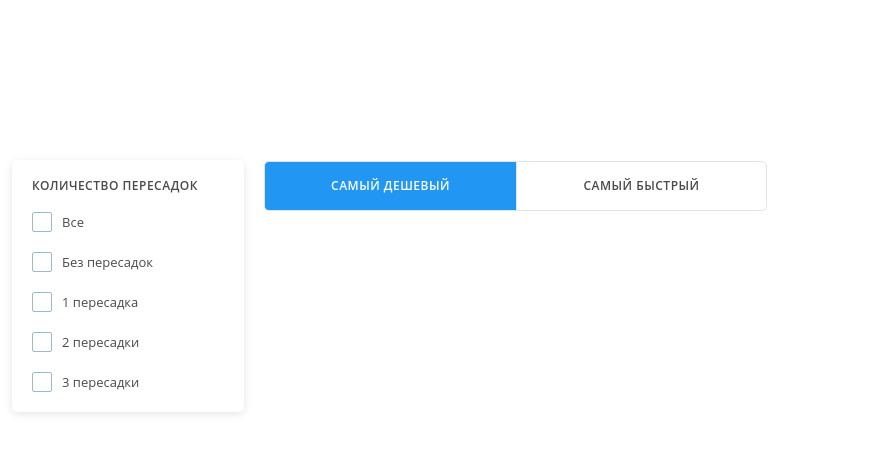
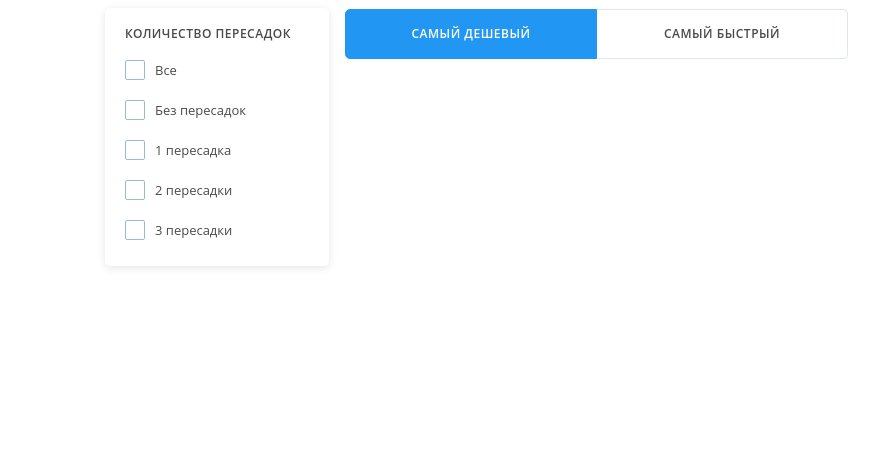
Before and after one commit to IliaOv/aviasales-test, a React app: page / in a window 1280 px wide. Shown: the top 452 px of the page, without its empty margins (135-1014 px from the left). Built offline with nearby package versions, Linux system fonts and the light colour scheme.

Commit message:
Filter and Tabs

```diff
--- a/src/App.js
+++ b/src/App.js
@@ -1,6 +1,6 @@
 import React, { Component } from "react";
-import { StopFilter } from "./components/StopFilter/StopFilter";
-import { MostFilter } from "./components/MostFilter/MostFilter";
+import { Filter } from "./components/Filter/Filter";
+import { Tabs } from "./components/Tabs/Tabs";
 import "./App.scss";
 
 class App extends Component {
@@ -16,8 +16,8 @@ class App extends Component {
   render() {
     return (
       <main className="page__main">
-        <StopFilter />
-        <MostFilter active={this.state.activeIndex} update={this.toggleClass} />
+        <Filter />
+        <Tabs active={this.state.activeIndex} update={this.toggleClass} />
       </main>
     );
   }
--- a/src/App.scss
+++ b/src/App.scss
@@ -6,4 +6,7 @@ h1 {
 .page__main {
   display: flex;
   align-items: baseline;
+
+  width: 50rem;
+  margin: auto;
 }
--- a/src/components/StopFilter/StopFilter.js
+++ b/src/components/Filter/Filter.js
@@ -1,5 +1,5 @@
 import React, { PureComponent } from "react";
-import "./StopFilter.scss";
+import "./Filter.scss";
 
 const types = [
   "Все",
@@ -13,27 +13,27 @@ function ShowTypes() {
   return types.map((item, index) => (
     <label
       key={Math.random()}
-      className="stopfilter__container"
+      className="filter__container"
       htmlFor={item + index}
     >
       <input
         key={Math.random()}
-        className="stopfilter__checkbox"
+        className="filter__checkbox"
         type="checkbox"
         id={item + index}
       />
-      <span className="stopfilter__checkmark"></span>
+      <span className="filter__checkmark"></span>
       {item}
     </label>
   ));
 }
 
-class StopFilter extends PureComponent {
+class Filter extends PureComponent {
   render() {
     return (
-      <form className="stopfilter">
+      <form className="filter">
         <fieldset>
-          <p className="stopfilter__header">Количество пересадок</p>
+          <p className="filter__header">Количество пересадок</p>
           <ShowTypes />
         </fieldset>
       </form>
@@ -41,4 +41,4 @@ class StopFilter extends PureComponent {
   }
 }
 
-export { StopFilter };
+export { Filter };
--- a/src/components/StopFilter/StopFilter.scss
+++ b/src/components/Filter/Filter.scss
@@ -2,13 +2,8 @@ fieldset {
   display: contents;
 }
 
-.stopfilter {
-  padding-top: 0.1px;
-  width: 232px;
-  height: 252px;
-
-  margin-left: 11%;
-  margin-top: 12%;
+.filter {
+  min-width: 14rem;
 
   font-family: Open Sans, sans-serif;
   font-style: normal;
@@ -17,6 +12,9 @@ fieldset {
   box-shadow: 0 2px 8px rgba(0, 0, 0, 0.1);
   border: none;
   border-radius: 5px;
+
+  padding-bottom: 1rem;
+  margin-right: 1rem;
 
   &__header {
     font-weight: 600;
@@ -91,7 +89,7 @@ fieldset {
     width: 4px;
     height: 8px;
 
-    margin-left: 7px;
+    margin-left: 6px;
     margin-top: 3px;
 
     border: solid #2196f3;
--- a/src/components/MostFilter/MostFilter.js
+++ b/src/components/Tabs/Tabs.js
@@ -1,18 +1,18 @@
 import React, { PureComponent } from "react";
 import cx from "classnames";
-import "./MostFilter.scss";
+import "./Tabs.scss";
 
 const types = ["Самый дешевый", "Самый быстрый"];
-const classes = ["mostfilter__type_cheap", "mostfilter__type_fast"];
+const classes = ["tabs__type_cheap", "tabs__type_fast"];
 
 function ShowTypes(props) {
   return types.map((item, index) => (
     <div
       key={index}
       className={cx(
-        "mostfilter__type",
+        "tabs__type",
         classes[index],
-        item === props.active ? "mostfilter__type_active" : null
+        item === props.active ? "tabs__type_active" : null
       )}
       onClick={() => {
         props.update(item);
@@ -23,14 +23,15 @@ function ShowTypes(props) {
   ));
 }
 
-class MostFilter extends PureComponent {
+class Tabs extends PureComponent {
   render() {
+    const { active, update } = this.props;
     return (
-      <div className="mostfilter">
-        <ShowTypes active={this.props.active} update={this.props.update} />
+      <div className="tabs">
+        <ShowTypes active={active} update={update} />
       </div>
     );
   }
 }
 
-export { MostFilter };
+export { Tabs };
--- a/src/components/MostFilter/MostFilter.scss
+++ b/src/components/Tabs/Tabs.scss
@@ -1,4 +1,4 @@
-.mostfilter {
+.tabs {
   display: flex;
 
   font-family: Open Sans, sans-serif;
@@ -6,8 +6,6 @@
   font-weight: 600;
   font-size: 12px;
   line-height: 20px;
-
-  margin-left: 20px;
 
   text-align: center;
   letter-spacing: 0.5px;
@@ -37,12 +35,14 @@
 
     &_fast {
       border-radius: 0 5px 5px 0;
+      border-left: 0;
     }
 
     &_active {
       width: 252px;
 
       background: #2196f3;
+      border: 1px solid #2196f3;
 
       color: #fff;
     }
```
